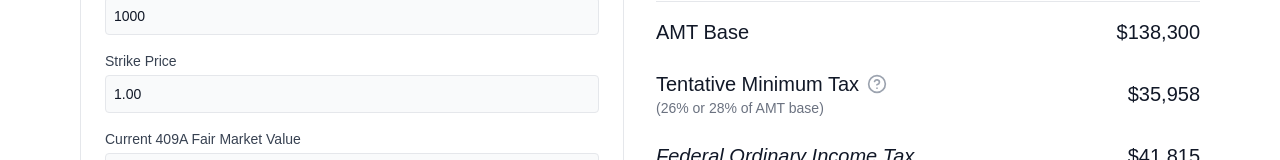
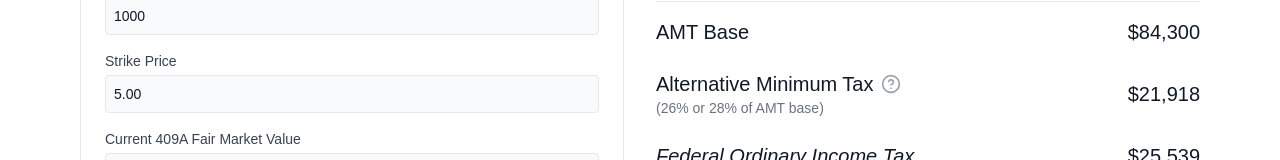
Before and after one commit to prodmason/iso-options-calc, a Next.js app: page / in a window 1280 px wide. Shown: the part 400-560 px from the top of the page. Built offline with nearby package versions, Linux system fonts and the light colour scheme.

Commit message:
Update OptionCalculator.tsx

```diff
--- a/components/OptionCalculator.tsx
+++ b/components/OptionCalculator.tsx
@@ -154,10 +154,10 @@ export default function OptionCalculator() {
         filingStatus: FilingStatus;
     }>({
         taxYear: '2024',
-        annualIncome: '215000',
+        annualIncome: '150000',
         numISOs: '1000',
-        strikePrice: '1.00',
-        shareValue: '10.00',
+        strikePrice: '5.00',
+        shareValue: '25.00',
         filingStatus: 'Single'
     });
 
@@ -424,7 +424,7 @@ export default function OptionCalculator() {
                         <div className="flex flex-col sm:flex-row justify-between items-start sm:items-center">
                             <div>
                                 <div className="flex items-center gap-2">
-                                    <span className="text-base sm:text-xl text-gray-900">Tentative Minimum Tax</span>
+                                    <span className="text-base sm:text-xl text-gray-900">Alternative Minimum Tax</span>
                                     <div
                                         className="relative"
                                         onMouseEnter={() => setShowTaxRateTooltip(true)}
```
